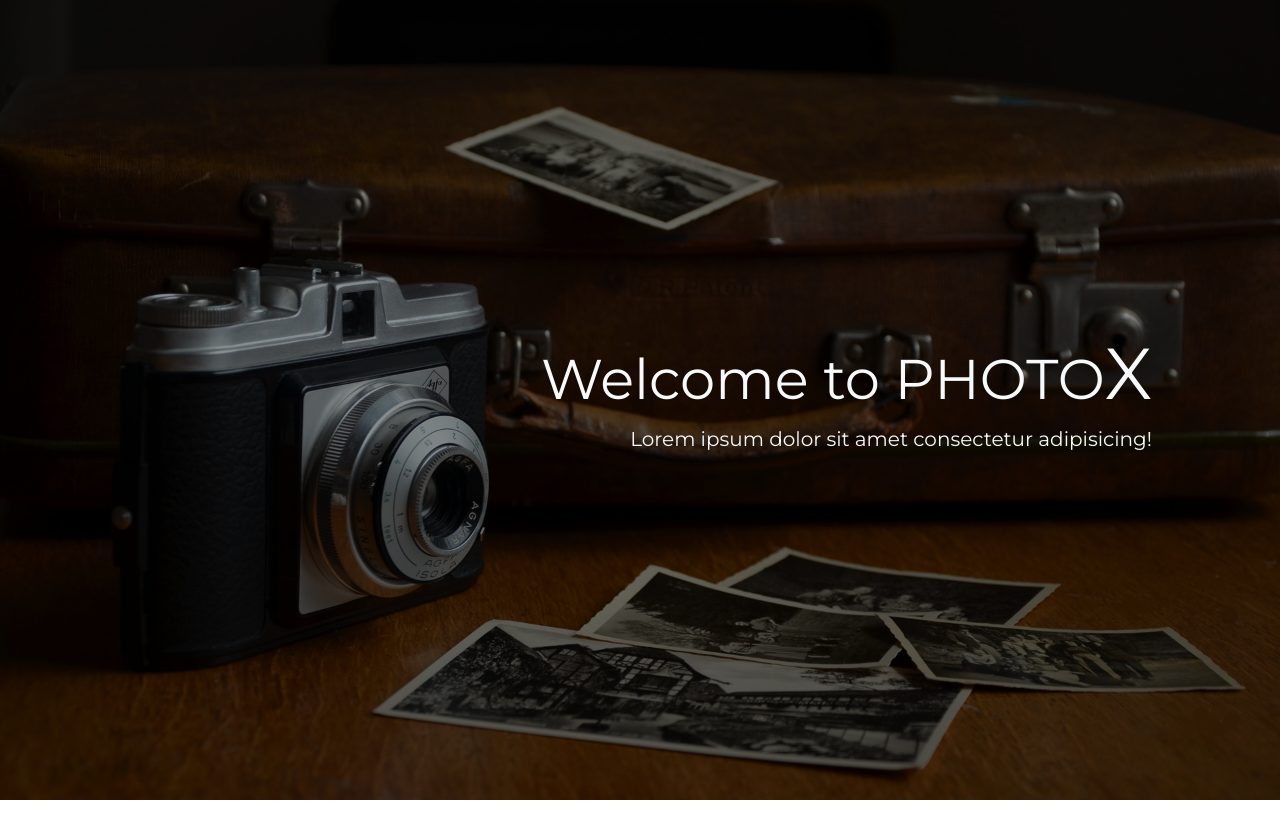
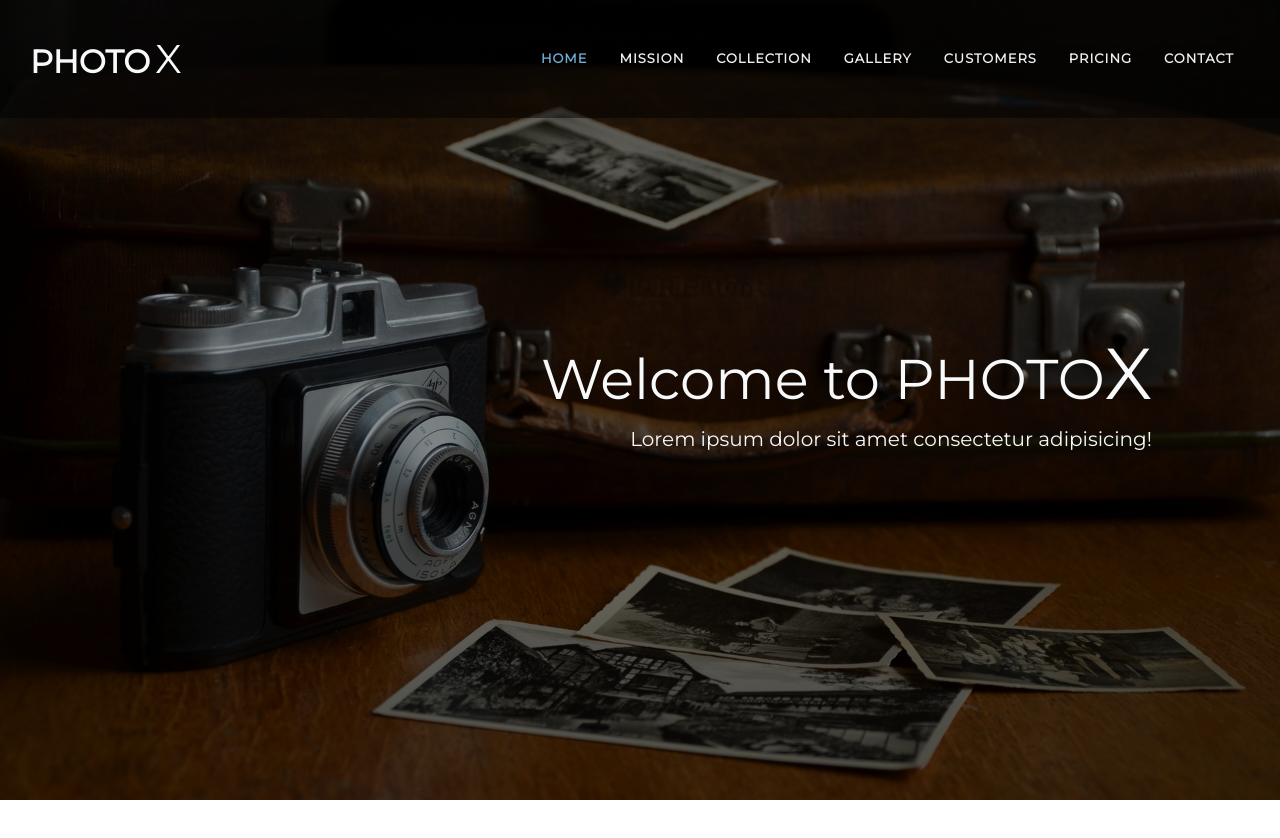
Before and after one commit to bernicenora/Photo-Website-with-Bootstrap-4, a plain HTML site: page index.html in a window 1280 px wide. Shown: the top 838 px of the page. Before the commit the page ends 800 px from the top, so only its background shows below. Drawn offline with nearby package versions, Linux system fonts and the light colour scheme.

Commit message:
Created Navigation Bar of the Header Section

```diff
--- a/index.html
+++ b/index.html
@@ -15,7 +15,42 @@
   <!---Header-->
   <header>
   <!--Navbar-->
+    <nav class="navbar navbar-expand-lg fixed-top nav-menu">
+      <a href="" class="navbar-brand text-light text-uppercase">
+        <span class="h2 font-weight-bold">photo</span>
+        <span class="h1">X</span></a>
+        <button class="navbar-toggler nav-button" type="button" data-toggle="collapse" data-target="#myNavBar">
+          <div class="bg-light line1"></div>
+          <div class="bg-light line2"></div>
+          <div class="bg-light line3"></div>
 
+        </button>
+        <div class="collapse navbar-collapse justify-content-end text-uppercase font-weight-bold" id="myNavBar">
+          <ul class="navbar-nav">
+            <li class="nav-item">
+              <a href="#" class="nav-link m-2 menu-item nav-active">Home</a>
+            </li>
+          <li class="nav-item">
+            <a href="#" class="nav-link m-2 menu-item">Mission</a>
+          </li>
+          <li class="nav-item">
+            <a href="#" class="nav-link m-2 menu-item">Collection</a>
+          </li>
+          <li class="nav-item">
+            <a href="#" class="nav-link m-2 menu-item">Gallery</a>
+          </li>
+          <li class="nav-item">
+            <a href="#" class="nav-link m-2 menu-item">Customers</a>
+          </li>
+          <li class="nav-item">
+            <a href="#" class="nav-link m-2 menu-item">Pricing</a>
+          </li>
+          <li class="nav-item">
+            <a href="#" class="nav-link m-2 menu-item">Contact</a>
+          </li>
+          </ul>
+        </div>
+    </nav>
   <!--End of Navbar-->
   <!---Banner-->
   <div class="text-light text-md-right text-center banner">
@@ -25,6 +60,56 @@
   <!---End of Banner-->
   </header>
   <!---End of Header-->
+  <br>
+  <br>
+  <br>
+  <br>
+  <br>
+  <br>
+  <br>
+  <br>
+  <br>
+  <br>
+  <br>
+  <br>
+  <br>
+  <br>
+  <br>
+  <br>
+  <br>
+  <br>
+  <br>
+  <br>
+  <br>
+  <br>
+  <br>
+  <br>
+  <br>
+  <br>
+  <br>
+  <br>
+  <br>
+  <br>
+  <br>
+  <br>
+  <br>
+  <br>
+  <br>
+  <br>
+  <br>
+  <br>
+  <br>
+  <br>
+  <br>
+  <br>
+  <br>
+  <br>
+  <br>
+  <br>
+  <br>
+  <br>
+  <br>
+  <br>
   <script src="http://code.jquery.com/jquery-3.3.1.js" integrity="sha256-2Kok7MbOyxpgUVvAk/HJ2jigOSYS2auK4Pfzbm7uH60="
   crossorigin="anonymous"></script>
   <script src="https://cdnjs.cloudflare.com/ajax/libs/popper.js/1.14.0/umd/popper.min.js" integrity="sha384-cs/chFZiN24E4KMATLdqdvsezGxaGsi4hLGOzlXwp5UZB1LY//20VyM2taTB4QvJ" crossorigin="anonymous"></script>
--- a/script.js
+++ b/script.js
@@ -0,0 +1,16 @@
+$(document).ready(function(){
+    $('.nav-button').click(function(){
+        $('.nav-button').toggleClass('change');
+    });
+
+
+$(window).scroll(function(){
+    let position = $(this).scrollTop();
+    if (position >=200){
+        $('.nav-menu').addClass('custom-navbar');
+    }else{
+        $('.nav-menu').removeClass('custom-navbar');
+    }
+});
+
+});
--- a/style.css
+++ b/style.css
@@ -11,7 +11,50 @@ header{
 
 
 /*  Navbar  */
+.nav-menu{
+  background: linear-gradient(rgba(0,0,0,0.3),rgba(0,0,0,0.5));
+  padding:30px;
+  transition: all 0.7s;
+}
 
+.menu-item{
+  font-size:13px;
+  letter-spacing: 1px;
+  color:#eee;
+  transition: color 0.5s;
+}
+
+.menu-item:hover{
+  color:#70aed2;
+}
+
+.nav-active{
+  color:#70aed2;
+}
+
+.line1,.line2,.line3{
+  width:23px;
+  height:3px;
+  margin:5px;
+  transition:all 0.4s;
+}
+
+.change .line1{
+  transform:rotate(-45deg) translate(-5px,6px);
+}
+
+.change .line2{
+  opacity:0;
+}
+
+.change .line3{
+  transform: rotate(45deg) translate(-5px,-6px);
+}
+
+.custom-navbar{
+  padding:5px 30px;
+  background: linear-gradient(rgba(0,0,0,0.6), rgba(0,0,0,0.7));
+}
 /*   End of Navbar  */
 
 /*  Banner  */
```
